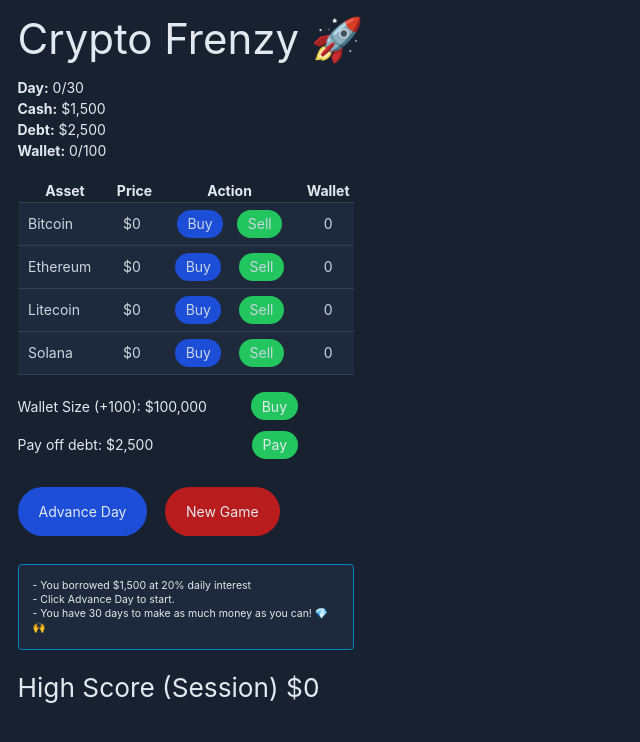
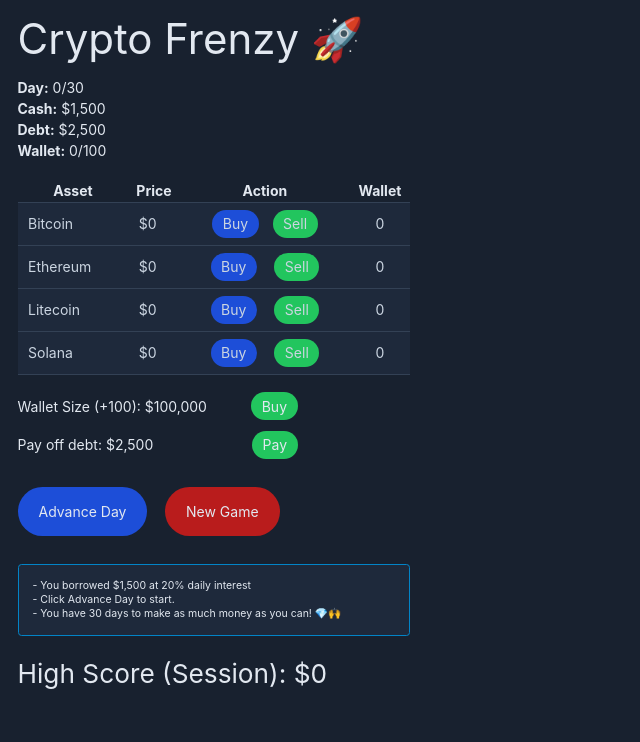
Before and after one commit to whcarter3/crypto-frenzy, a Next.js app: page / in a window 1280 px wide. Shown: the top 742 px of the page, without its empty margins (0-640 px from the left). Built offline with nearby package versions, Linux system fonts and the light colour scheme.

Commit message:
style fix

```diff
--- a/pages/index.js
+++ b/pages/index.js
@@ -383,7 +383,7 @@
         <p><span className='font-bold'>Debt:</span> ${numberWithCommas(debt)}</p>
         <p><span className='font-bold'>Wallet:</span> {walletAmount}/{walletCapacity} </p>
 
-        <div className='w-96'>
+        <div className='max-w-md'>
           <table className='mt-5 w-full table-auto border-collapse'>
             <thead>
               <tr>
@@ -450,13 +450,13 @@
         <button className='bg-blue-700 px-6 py-4 rounded-full mt-8 mr-5' onClick={advanceDay}>Advance Day</button>
         <button className='bg-red-700 px-6 py-4 rounded-full' onClick={init}>New Game</button>
 
-        <div className='max-w-sm'>
-          <ul className='border border-sky-600 mt-8 max-h-56 w-auto p-4 overflow-auto inline-block text-xs'>
+        <div className='max-w-md'>
+          <ul className='border border-sky-600 mt-8 max-h-56 w-full p-4 overflow-auto inline-block text-xs'>
             <li>{log}</li>
           </ul>
         </div>
 
-        <h3 className='mt-5'>High Score (Session) ${numberWithCommas(highScore)}</h3>
+        <h3 className='mt-5'>High Score (Session): ${numberWithCommas(highScore)}</h3>
 
       </main>
     </div>
```
